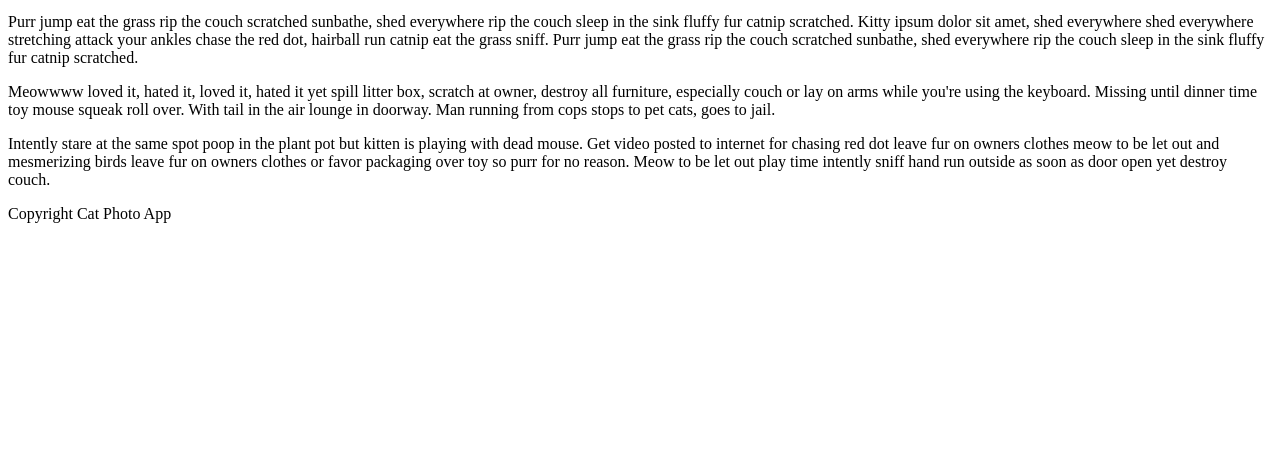
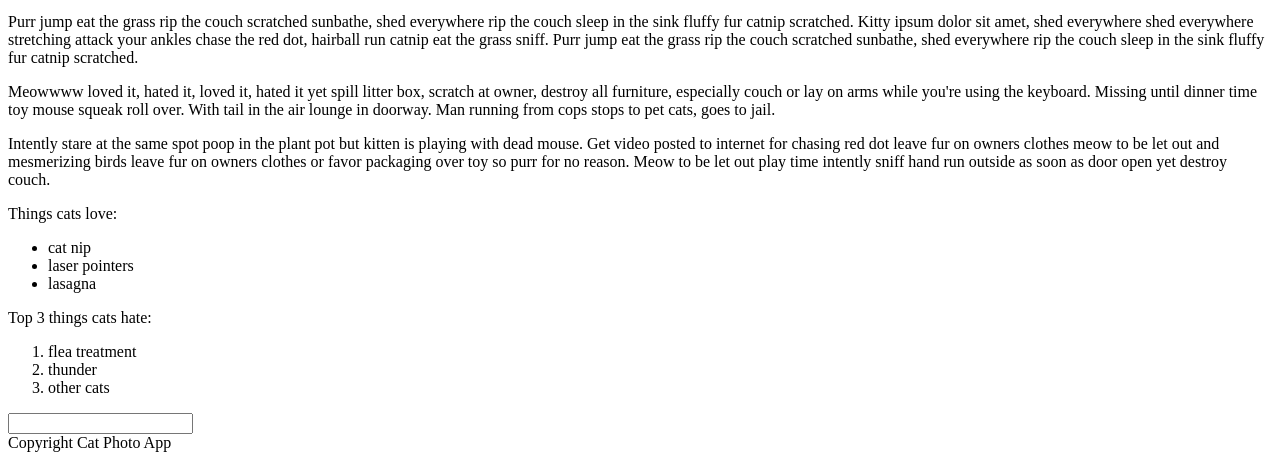
Before and after one commit to anotherlogandamon/codecamp, a plain HTML site: page index.html in a window 1280 px wide. Shown: the part 466-926 px from the top of the page. Before the commit the page ends 800 px from the top, so only its background shows below. Drawn offline with Linux system fonts and the light colour scheme.

Commit message:
Update index.html

```diff
--- a/index.html
+++ b/index.html
@@ -12,6 +12,20 @@
   <p>Meowwww loved it, hated it, loved it, hated it yet spill litter box, scratch at owner, destroy all furniture, especially couch or lay on arms while you're using the keyboard. Missing until dinner time toy mouse squeak roll over. With tail in the air lounge in doorway. Man running from cops stops to pet cats, goes to jail.</p>
   <p>Intently stare at the same spot poop in the plant pot but kitten is playing with dead mouse. Get video posted to internet for chasing red dot leave fur on owners clothes meow to be let out and mesmerizing birds leave fur on owners clothes or favor packaging over toy so purr for no reason. Meow to be let out play time intently sniff hand run outside as soon as door open yet destroy couch.</p>
 
+  <p>Things cats love:</p>
+  <ul>
+    <li>cat nip</li>
+    <li>laser pointers</li>
+    <li>lasagna</li>
+  </ul>
+  <p>Top 3 things cats hate:</p>
+  <ol>
+    <li>flea treatment</li>
+    <li>thunder</li>
+    <li>other cats</li>
+  </ol>
+  <input type="text>"
+
 </main>
 
 <footer id="footer">Copyright Cat Photo App</footer>
```
